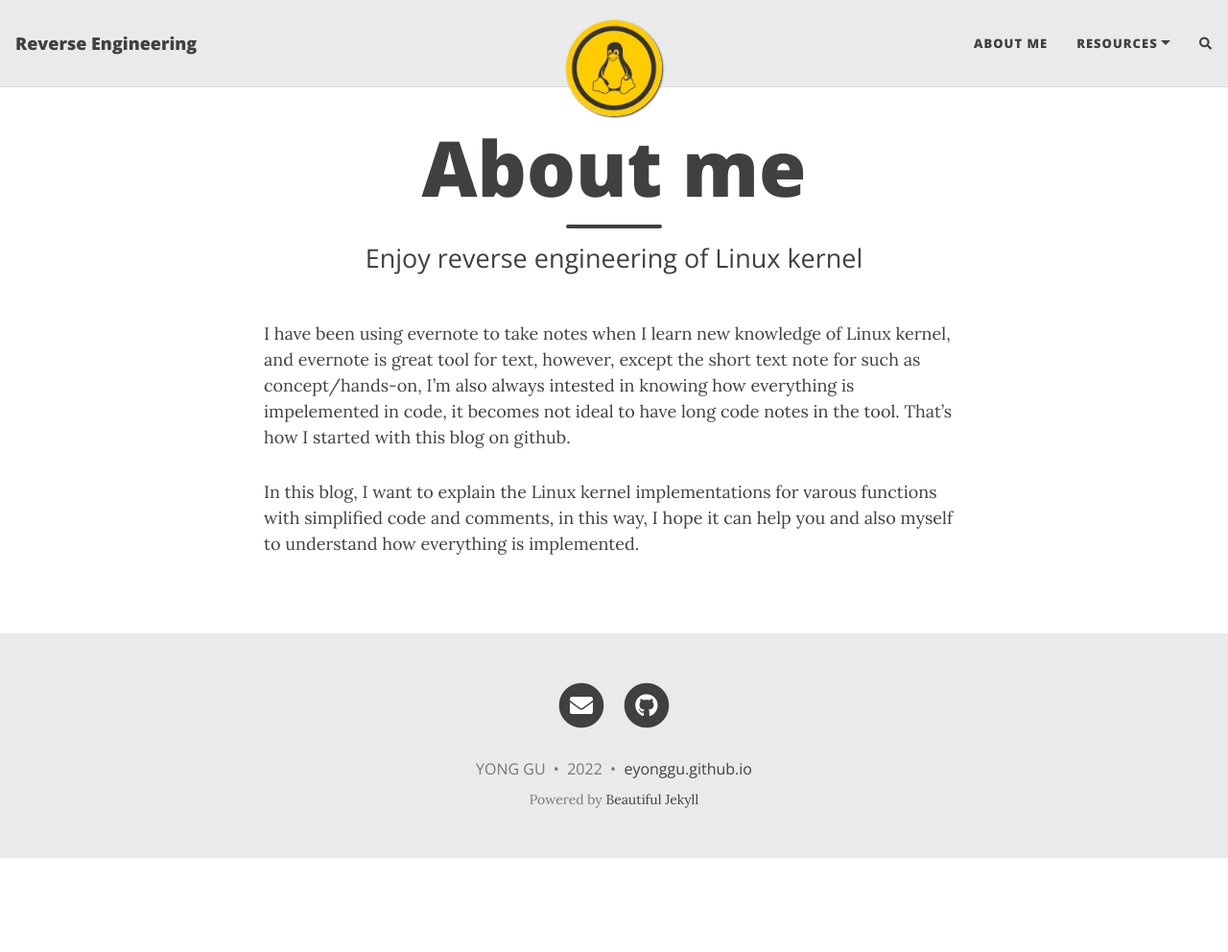
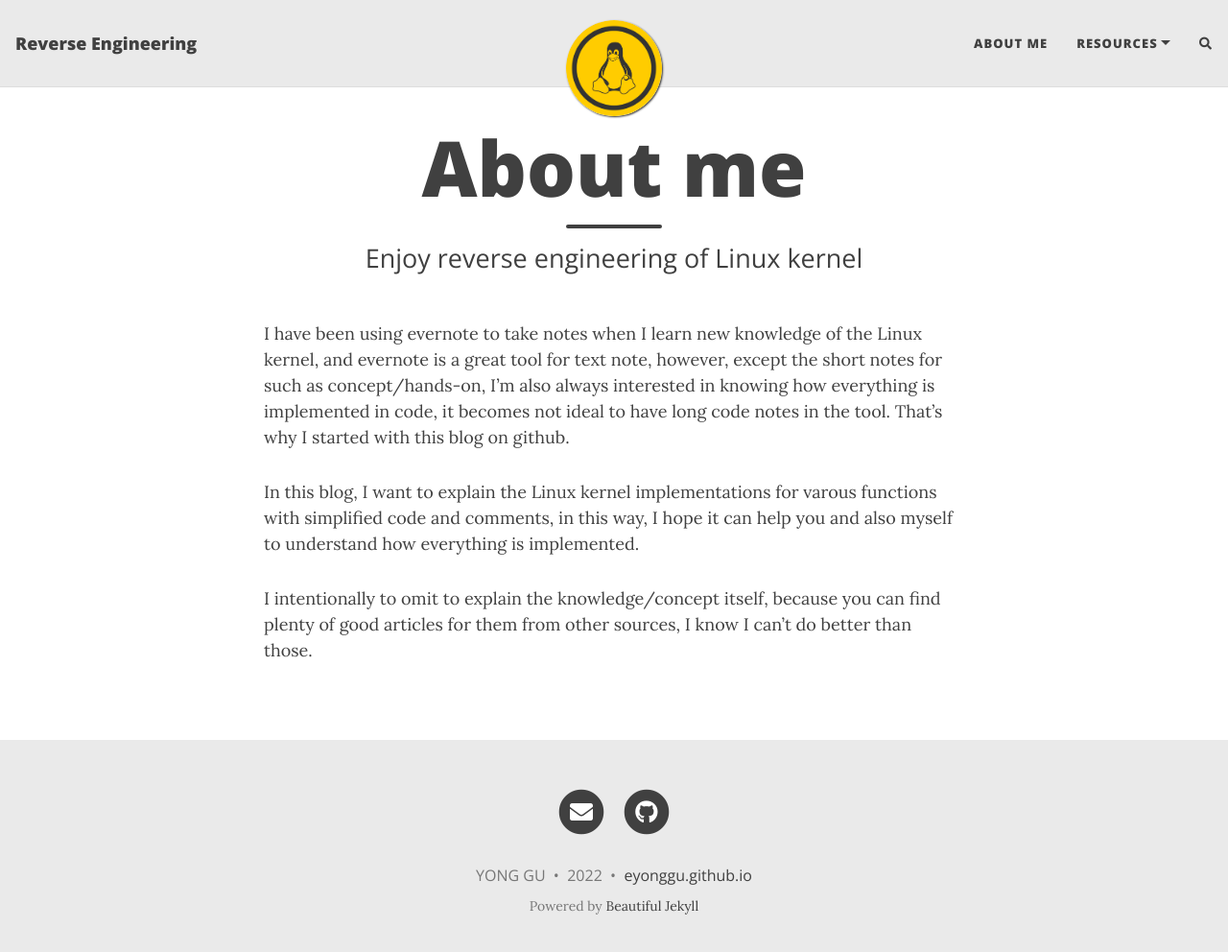
Before and after one commit to eyonggu/eyonggu.github.io, a Jekyll site: the page built from aboutme.md, in a window 1280 px wide and 1005 px high. Shown: the top 992 px of the window at 96% size. Built offline with Jekyll 4.4.1, drawn with Linux system fonts in a browser that asks for light colours; nearby versions of some CDN libraries; comment, search, counter and statistics services are not loaded.

Commit message:
Minor update of aboutme
Signed-off-by: Yong Gu <yong.g.gu@ericsson.com>

```diff
--- a/aboutme.md
+++ b/aboutme.md
@@ -4,6 +4,8 @@ title: About me
 subtitle: Enjoy reverse engineering of Linux kernel
 ---
 
-I have been using evernote to take notes when I learn new knowledge of Linux kernel, and evernote is great tool for text, however, except the short text note for such as concept/hands-on, I'm also always intested in knowing how everything is impelemented in code, it becomes not ideal to have long code notes in the tool. That's how I started with this blog on github.
+I have been using evernote to take notes when I learn new knowledge of the Linux kernel, and evernote is a great tool for text note, however, except the short notes for such as concept/hands-on, I'm also always interested in knowing how everything is implemented in code, it becomes not ideal to have long code notes in the tool. That's why I started with this blog on github.
 
 In this blog, I want to explain the Linux kernel implementations for varous functions with simplified code and comments, in this way, I hope it can help you and also myself to understand how everything is implemented.
+
+I intentionally to omit to explain the knowledge/concept itself, because you can find plenty of good articles for them from other sources, I know I can't do better than those.
```
